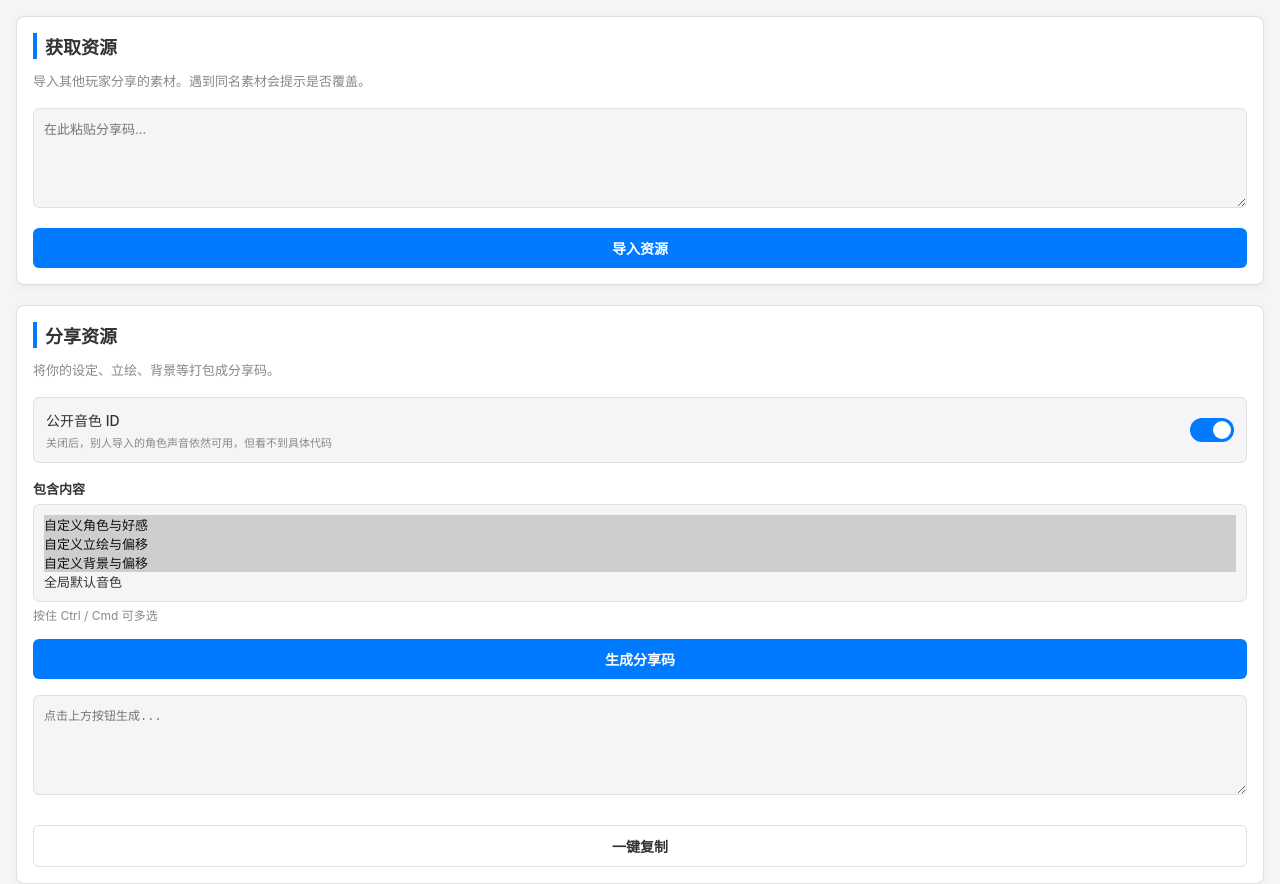
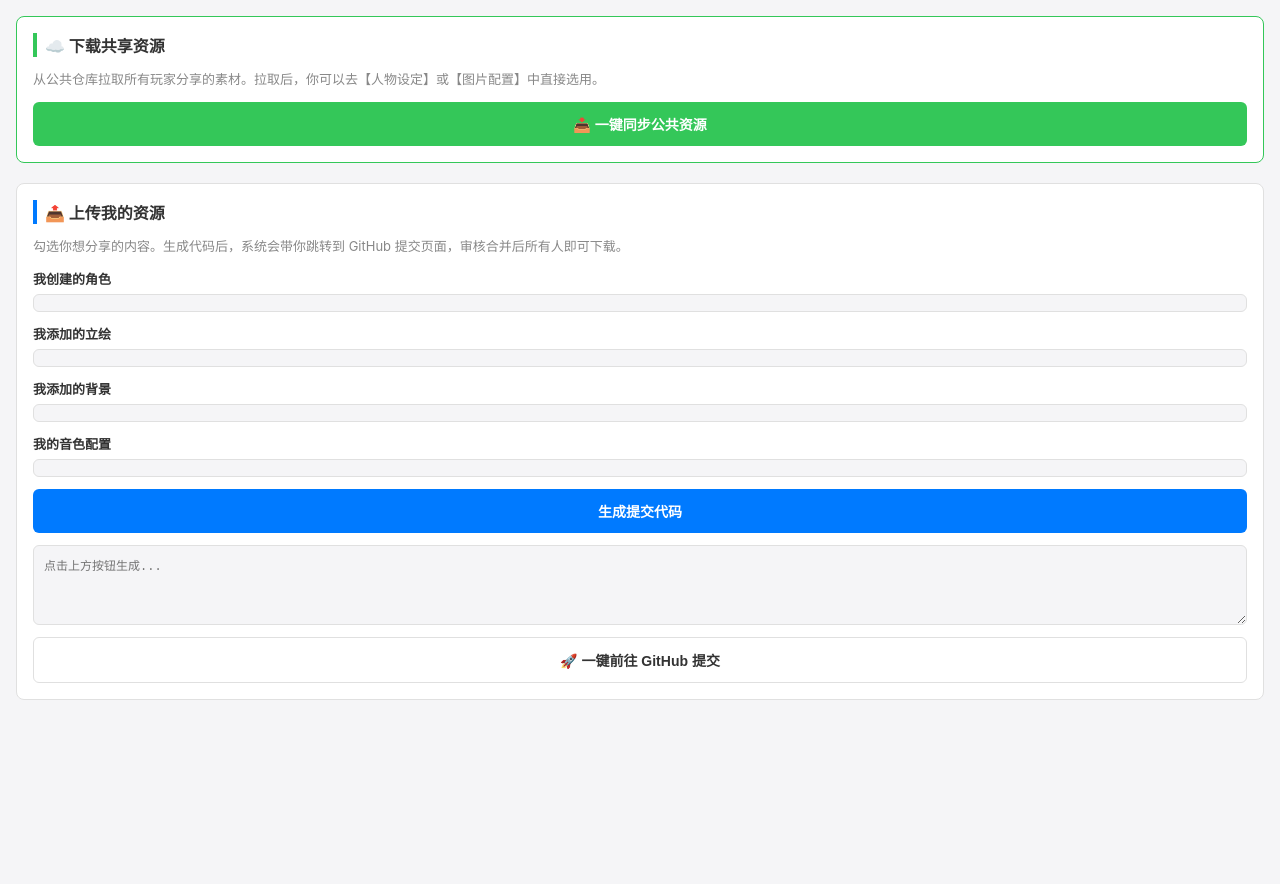
Before and after one commit to siesjk189/test, a plain HTML site: page workshop.html in a window 1280 px wide. After the commit the page ends 800 px from the top, so only its background shows below. Drawn offline with Linux system fonts and the light colour scheme.

Commit message:
Add files via upload

```diff
--- a/workshop.html
+++ b/workshop.html
@@ -3,104 +3,77 @@
 <head>
 <meta charset="UTF-8">
 <meta name="viewport" content="width=device-width,initial-scale=1.0,maximum-scale=1.0,viewport-fit=cover">
-<title>资源库 / 创意工坊</title>
+<title>云端资源共享大厅</title>
 <style>
-  :root {
-    --bg: #f5f5f7; --surface: #ffffff; --text: #333333; --muted: #888888;
-    --line: #e0e0e0; --accent: #007aff; --danger: #ff3b30; --radius: 8px;
-  }
-  body.theme-dark {
-    --bg: #1e1e1e; --surface: #2d2d2d; --text: #e0e0e0; --muted: #888888;
-    --line: #444444; --accent: #0a84ff; --danger: #ff453a;
-  }
+  :root { --bg: #f5f5f7; --surface: #fff; --text: #333; --muted: #888; --line: #e0e0e0; --accent: #007aff; --success: #34c759; --radius: 8px; }
+  body.theme-dark { --bg: #1e1e1e; --surface: #2d2d2d; --text: #e0e0e0; --muted: #888; --line: #444; --accent: #0a84ff; --success: #30d158; }
   * { box-sizing: border-box; margin: 0; padding: 0; }
-  body {
-    font-family: -apple-system, "PingFang SC", "Microsoft YaHei", sans-serif;
-    background: var(--bg); color: var(--text); transition: background 0.3s, color 0.3s;
-    padding: 16px; height: 100vh; overflow-y: auto;
-  }
-  h2 { font-size: 18px; margin-bottom: 12px; border-left: 4px solid var(--accent); padding-left: 8px; }
-  .section { background: var(--surface); border: 1px solid var(--line); border-radius: var(--radius); padding: 16px; margin-bottom: 20px; box-shadow: 0 2px 8px rgba(0,0,0,0.05); }
-  .intro { font-size: 13px; color: var(--muted); margin-bottom: 16px; line-height: 1.6; }
-  .field { margin-bottom: 16px; }
-  .field label { display: block; font-size: 13px; margin-bottom: 6px; color: var(--text); font-weight: 600; }
-  textarea, select {
-    width: 100%; border: 1px solid var(--line); background: var(--bg); color: var(--text);
-    border-radius: 6px; padding: 10px; font-family: inherit; font-size: 13px; outline: none;
-    transition: border-color 0.2s;
-  }
-  textarea:focus, select:focus { border-color: var(--accent); }
-  textarea { min-height: 100px; resize: vertical; }
-  .btn {
-    display: inline-flex; align-items: center; justify-content: center; width: 100%;
-    padding: 10px 16px; border: none; border-radius: 6px; font-size: 14px; font-weight: 600;
-    cursor: pointer; transition: background 0.2s, transform 0.1s;
-  }
-  .btn:active { transform: scale(0.98); }
+  body { font-family: -apple-system, "PingFang SC", "Microsoft YaHei", sans-serif; background: var(--bg); color: var(--text); padding: 16px; height: 100vh; overflow-y: auto; transition: background 0.3s, color 0.3s; }
+  h2 { font-size: 16px; margin-bottom: 12px; border-left: 4px solid var(--accent); padding-left: 8px; }
+  .section { background: var(--surface); border: 1px solid var(--line); border-radius: var(--radius); padding: 16px; margin-bottom: 20px; }
+  .intro { font-size: 13px; color: var(--muted); margin-bottom: 12px; line-height: 1.6; }
+  .field { margin-bottom: 12px; }
+  .field label { display: block; font-size: 13px; margin-bottom: 6px; font-weight: 600; }
+  textarea { width: 100%; border: 1px solid var(--line); background: var(--bg); color: var(--text); border-radius: 6px; padding: 10px; font-family: monospace; font-size: 12px; outline: none; min-height: 80px; resize: vertical; }
+  .btn { width: 100%; padding: 12px; border: none; border-radius: 6px; font-size: 14px; font-weight: 600; cursor: pointer; margin-top: 8px; display: flex; justify-content: center; align-items: center; gap: 8px; }
   .btn-primary { background: var(--accent); color: #fff; }
-  .btn-secondary { background: var(--surface); border: 1px solid var(--line); color: var(--text); margin-top: 10px; }
-  .switch-row { display: flex; justify-content: space-between; align-items: center; margin-bottom: 16px; background: var(--bg); padding: 12px; border-radius: 6px; border: 1px solid var(--line); }
-  .switch-row span { font-size: 14px; font-weight: 500; }
-  .switch-row small { display: block; font-size: 11px; color: var(--muted); font-weight: normal; margin-top: 4px; }
-  .switch { position: relative; width: 44px; height: 24px; flex-shrink: 0; }
-  .switch input { opacity: 0; width: 0; height: 0; }
-  .slider { position: absolute; cursor: pointer; top: 0; left: 0; right: 0; bottom: 0; background-color: var(--line); transition: .4s; border-radius: 24px; }
-  .slider:before { position: absolute; content: ""; height: 18px; width: 18px; left: 3px; bottom: 3px; background-color: white; transition: .4s; border-radius: 50%; }
-  input:checked + .slider { background-color: var(--accent); }
-  input:checked + .slider:before { transform: translateX(20px); }
+  .btn-success { background: var(--success); color: #fff; }
+  .btn-secondary { background: var(--surface); border: 1px solid var(--line); color: var(--text); }
+
+  .check-group { max-height: 200px; overflow-y: auto; border: 1px solid var(--line); border-radius: 6px; padding: 8px; background: var(--bg); margin-bottom: 12px; }
+  .check-item { display: flex; align-items: center; padding: 8px; border-bottom: 1px solid var(--line); font-size: 13px; }
+  .check-item:last-child { border-bottom: none; }
+  .check-item input { margin-right: 10px; transform: scale(1.2); }
+
   .toast { position: fixed; top: 20px; left: 50%; transform: translateX(-50%); background: rgba(0,0,0,0.8); color: #fff; padding: 8px 16px; border-radius: 20px; font-size: 13px; z-index: 999; opacity: 0; transition: opacity 0.3s; pointer-events: none; }
 </style>
 </head>
 <body class="theme-light">
   <div id="toast" class="toast"></div>
 
-  <div class="section">
-    <h2>获取资源</h2>
-    <p class="intro">导入其他玩家分享的素材。遇到同名素材会提示是否覆盖。</p>
-    <div class="field">
-      <textarea id="importCode" placeholder="在此粘贴分享码..."></textarea>
-    </div>
-    <button class="btn btn-primary" onclick="doImport()">导入资源</button>
+  <!-- 你的 Github 仓库配置（这里我预填了示例，你发布前需改成你自己的） -->
+  <script>
+    const GITHUB_OWNER = "你的GitHub用户名";
+    const GITHUB_REPO = "你的仓库名";
+    // 云端清单文件路径
+    const MANIFEST_URL = `https://cdn.jsdelivr.net/gh/${GITHUB_OWNER}/${GITHUB_REPO}@main/manifest.json`;
+  </script>
+
+  <div class="section" style="border-color: var(--success);">
+    <h2 style="border-color: var(--success);">☁️ 下载共享资源</h2>
+    <p class="intro">从公共仓库拉取所有玩家分享的素材。拉取后，你可以去【人物设定】或【图片配置】中直接选用。</p>
+    <button class="btn btn-success" onclick="syncCloudResources()">📥 一键同步公共资源</button>
   </div>
 
   <div class="section">
-    <h2>分享资源</h2>
-    <p class="intro">将你的设定、立绘、背景等打包成分享码。</p>
+    <h2>📤 上传我的资源</h2>
+    <p class="intro">勾选你想分享的内容。生成代码后，系统会带你跳转到 GitHub 提交页面，审核合并后所有人即可下载。</p>
 
-    <div class="switch-row">
-      <div>
-        <span>公开音色 ID</span>
-        <small>关闭后，别人导入的角色声音依然可用，但看不到具体代码</small>
-      </div>
-      <label class="switch">
-        <input type="checkbox" id="isPublic" checked>
-        <span class="slider"></span>
-      </label>
+    <div class="field">
+      <label>我创建的角色</label>
+      <div class="check-group" id="exportChars"></div>
+    </div>
+    <div class="field">
+      <label>我添加的立绘</label>
+      <div class="check-group" id="exportImages"></div>
+    </div>
+    <div class="field">
+      <label>我添加的背景</label>
+      <div class="check-group" id="exportBackgrounds"></div>
+    </div>
+    <div class="field">
+      <label>我的音色配置</label>
+      <div class="check-group" id="exportVoices"></div>
     </div>
 
-    <div class="field">
-      <label>包含内容</label>
-      <select id="includeList" multiple size="4">
-        <option value="characters" selected>自定义角色与好感</option>
-        <option value="images" selected>自定义立绘与偏移</option>
-        <option value="backgrounds" selected>自定义背景与偏移</option>
-        <option value="voice">全局默认音色</option>
-      </select>
-      <small style="color:var(--muted); font-size:12px; margin-top:4px; display:block;">按住 Ctrl / Cmd 可多选</small>
-    </div>
-
-    <button class="btn btn-primary" onclick="doExport()">生成分享码</button>
-    <div class="field" style="margin-top:16px;">
-      <textarea id="exportCode" readonly placeholder="点击上方按钮生成..." style="font-family:monospace; font-size:12px;"></textarea>
-    </div>
-    <button class="btn btn-secondary" onclick="copyCode()">一键复制</button>
+    <button class="btn btn-primary" onclick="prepareUpload()">生成提交代码</button>
+    <textarea id="uploadCode" readonly placeholder="点击上方按钮生成..." style="margin-top:12px;"></textarea>
+    <button class="btn btn-secondary" onclick="goToGithubIssue()">🚀 一键前往 GitHub 提交</button>
   </div>
 
 <script>
   try {
-    const parentTheme = window.parent.document.body.className;
-    if (parentTheme.includes('theme-dark')) document.body.className = 'theme-dark';
-    else document.body.className = 'theme-light';
+    if (window.parent.document.body.className.includes('theme-dark')) document.body.className = 'theme-dark';
   } catch(e) {}
 
   function toast(msg) {
@@ -118,130 +91,144 @@
     try { window.parent.eval('persist(true)'); window.parent.eval('renderPanel()'); } catch(e) {}
   }
 
-  function doImport() {
-    const code = document.getElementById('importCode').value.trim();
-    if (!code) return toast('请先粘贴分享码');
-    const state = getParentState();
-    if (!state) return toast('读取主游戏数据失败');
+  // ================= 核心 1：云端同步 =================
+  async function syncCloudResources() {
+    const btn = event.target;
+    const oldText = btn.innerHTML;
+    btn.innerHTML = '⏳ 正在拉取...';
+    btn.disabled = true;
 
     try {
-      const data = JSON.parse(decodeURIComponent(escape(atob(code))));
-      let importedCount = 0;
+      // 加上时间戳防止浏览器缓存
+      const res = await fetch(MANIFEST_URL + '?t=' + Date.now());
+      if (!res.ok) throw new Error('云端清单不存在或网络异常');
+      const data = await res.json();
 
-      // 1. 导入背景
-      if (data.backgrounds && data.backgrounds.length) {
-        data.backgrounds.forEach(bg => {
-          const exist = state.backgrounds.find(b => b.name === bg.name);
-          if (exist) {
-            if (confirm(`背景【${bg.name}】已存在，是否覆盖替换？`)) {
-              Object.assign(exist, bg);
-              importedCount++;
-            }
-          } else {
-            state.backgrounds.push(bg);
-            importedCount++;
+      const state = getParentState();
+      if (!state) throw new Error('读取主游戏数据失败');
+      if (!state.custom_resources) state.custom_resources = { characters: [], images: [], backgrounds: [], voices: [] };
+
+      const pool = state.custom_resources;
+      let count = 0;
+
+      // 去重合并逻辑
+      const merge = (target, source) => {
+        if (!source) return;
+        source.forEach(item => {
+          if (!target.some(x => x.name === item.name)) {
+            target.push(item);
+            count++;
           }
         });
-      }
+      };
 
-      // 2. 导入立绘
-      if (data.images && data.images.length) {
-        data.images.forEach(img => {
-          const exist = state.images.find(i => i.name === img.name);
-          if (exist) {
-            if (confirm(`立绘【${img.name}】已存在，是否覆盖替换？`)) {
-              Object.assign(exist, img);
-              importedCount++;
-            }
-          } else {
-            state.images.push(img);
-            importedCount++;
-          }
-        });
-      }
-
-      // 3. 导入角色
-      if (data.characters && data.characters.length) {
-        data.characters.forEach(char => {
-          const exist = state.characters.find(c => c.name === char.name);
-          if (exist) {
-            if (confirm(`角色【${char.name}】已存在，是否覆盖人设数据？（你的好感度等游玩记录会保留）`)) {
-              const oldVoiceEnabled = exist.voiceEnabled;
-              Object.assign(exist, char);
-              exist.voiceEnabled = oldVoiceEnabled; // 保留原本的开关
-              importedCount++;
-            }
-          } else {
-            state.characters.push(char);
-            importedCount++;
-          }
-        });
-      }
-
-      // 4. 导入全局音色配置
-      if (data.voice) {
-        state.voice = { ...state.voice, ...data.voice };
-        importedCount++;
-      }
+      merge(pool.characters, data.characters);
+      merge(pool.images, data.images);
+      merge(pool.backgrounds, data.backgrounds);
+      merge(pool.voices, data.voices);
 
       saveParentState();
-      toast(`成功处理 ${importedCount} 项资源！`);
-      document.getElementById('importCode').value = '';
+      toast(`✅ 同步成功！新增了 ${count} 项资源。`);
     } catch(e) {
-      toast('导入失败：分享码无效或已损坏');
+      toast('拉取失败：仓库尚未配置或网络错误');
       console.error(e);
+    } finally {
+      btn.innerHTML = oldText;
+      btn.disabled = false;
     }
   }
 
-  function doExport() {
+  // ================= 核心 2：上传准备 =================
+  function renderExportLists() {
     const state = getParentState();
-    if (!state) return toast('读取主游戏数据失败');
+    if (!state) return;
 
-    const includeSelect = document.getElementById('includeList');
-    const includes = [...includeSelect.selectedOptions].map(o => o.value);
-    const isPublic = document.getElementById('isPublic').checked;
+    const makeList = (containerId, items) => {
+      const box = document.getElementById(containerId);
+      if (!items || items.length === 0) {
+        box.innerHTML = '<div class="intro" style="margin:0;padding:8px;">暂无内容</div>';
+        return;
+      }
+      box.innerHTML = items.map((item, i) => `
+        <label class="check-item">
+          <input type="checkbox" data-type="${containerId}" data-index="${i}" value="${item.id || i}">
+          <span>${item.name}</span>
+        </label>
+      `).join('');
+    };
 
-    const pack = { version: 1, images: [], backgrounds: [], characters: [], voice: null };
+    const myChars = state.characters.filter(c => !c.builtIn);
+    const myImgs = state.images.filter(i => !i.builtIn);
+    const myBgs = state.backgrounds.filter(b => !b.builtIn && !b.id.startsWith('bg'));
 
-    if (includes.includes('images')) {
-      pack.images = state.images.filter(i => !i.builtIn);
-    }
-    if (includes.includes('backgrounds')) {
-      pack.backgrounds = state.backgrounds.filter(b => !b.name.startsWith('bg_'));
-    }
-    if (includes.includes('characters')) {
-      pack.characters = state.characters.filter(c => !c.builtIn).map(c => {
-        const cCopy = JSON.parse(JSON.stringify(c));
-        // 如果不公开，添加隐藏标记
-        if (!isPublic && cCopy.voiceId) {
-          cCopy.__hidden = true;
-        }
-        return cCopy;
-      });
-    }
-    if (includes.includes('voice')) {
-      pack.voice = JSON.parse(JSON.stringify(state.voice));
-      if (!isPublic && pack.voice.defaultVoiceId) {
-        pack.voice.__hidden = true;
+    let myVoices = [];
+    if (state.voice.customList) myVoices = state.voice.customList;
+    state.characters.forEach(c => { if (c.voiceOverride) myVoices.push({ name: c.name + '的音色', voiceId: c.voiceOverride }); });
+
+    // 音色去重
+    const seenVoices = new Set();
+    myVoices = myVoices.filter(v => { if (seenVoices.has(v.voiceId)) return false; seenVoices.add(v.voiceId); return true; });
+
+    makeList('exportChars', myChars);
+    makeList('exportImages', myImgs);
+    makeList('exportBackgrounds', myBgs);
+    makeList('exportVoices', myVoices);
+  }
+
+  function prepareUpload() {
+    const state = getParentState();
+    if (!state) return;
+
+    const pack = { characters: [], images: [], backgrounds: [], voices: [] };
+
+    document.querySelectorAll('input[type="checkbox"][data-type]:checked').forEach(cb => {
+      const type = cb.dataset.type;
+      const idx = parseInt(cb.dataset.index);
+
+      if (type === 'exportChars') {
+        pack.characters.push(JSON.parse(JSON.stringify(state.characters.filter(c => !c.builtIn)[idx])));
       }
+      if (type === 'exportImages') {
+        pack.images.push(JSON.parse(JSON.stringify(state.images.filter(i => !i.builtIn)[idx])));
+      }
+      if (type === 'exportBackgrounds') {
+        pack.backgrounds.push(JSON.parse(JSON.stringify(state.backgrounds.filter(b => !b.builtIn && !b.id.startsWith('bg'))[idx])));
+      }
+      if (type === 'exportVoices') {
+        let myVoices = [...(state.voice.customList||[])];
+        state.characters.forEach(c => { if(c.voiceOverride) myVoices.push({ name: c.name + '的音色', voiceId: c.voiceOverride }); });
+        const seen = new Set();
+        myVoices = myVoices.filter(v => { if(seen.has(v.voiceId)) return false; seen.add(v.voiceId); return true; });
+        pack.voices.push(JSON.parse(JSON.stringify(myVoices[idx])));
+      }
+    });
+
+    if (pack.characters.length === 0 && pack.images.length === 0 && pack.backgrounds.length === 0 && pack.voices.length === 0) {
+      return toast('请至少勾选一项想要分享的资源');
     }
 
-    try {
-      const code = btoa(unescape(encodeURIComponent(JSON.stringify(pack))));
-      document.getElementById('exportCode').value = code;
-      toast('分享码生成成功！');
-    } catch(e) {
-      toast('生成失败，图片数据可能过大');
-    }
+    // 格式化为美化后的 JSON，方便你直接复制到 Github
+    document.getElementById('uploadCode').value = JSON.stringify(pack, null, 2);
+    toast('代码已生成，请前往 GitHub 提交');
   }
 
-  function copyCode() {
-    const output = document.getElementById('exportCode');
-    if (!output.value) return toast('没有可复制的内容');
-    output.select();
-    document.execCommand('copy');
-    toast('已复制到剪贴板');
+  // ================= 核心 3：跳转 Issue =================
+  function goToGithubIssue() {
+    const code = document.getElementById('uploadCode').value;
+    if (!code) return toast('请先点击上方按钮生成代码');
+
+    const title = encodeURIComponent(`[新资源提交] 来自玩家的分享`);
+    const body = encodeURIComponent(`请作者审核我的资源。\n\n\`\`\`json\n${code}\n\`\`\`\n\n*(提交后请等待作者合并至主库)*`);
+
+    const issueUrl = `https://github.com/${GITHUB_OWNER}/${GITHUB_REPO}/issues/new?title=${title}&body=${body}`;
+
+    // 打开新窗口提交
+    window.open(issueUrl, '_blank');
   }
+
+  window.onload = () => {
+    renderExportLists();
+  };
 </script>
 </body>
 </html>
```
